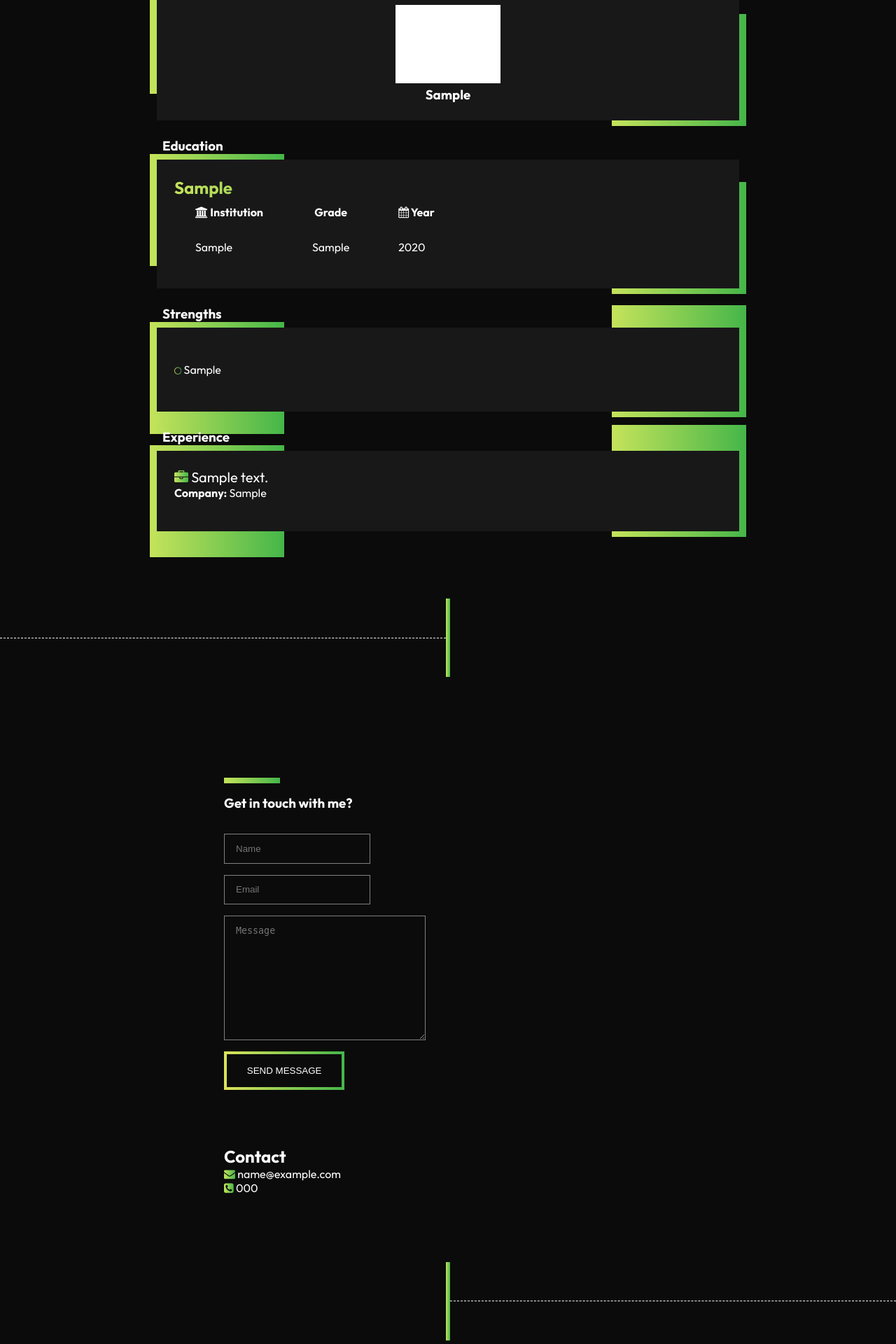
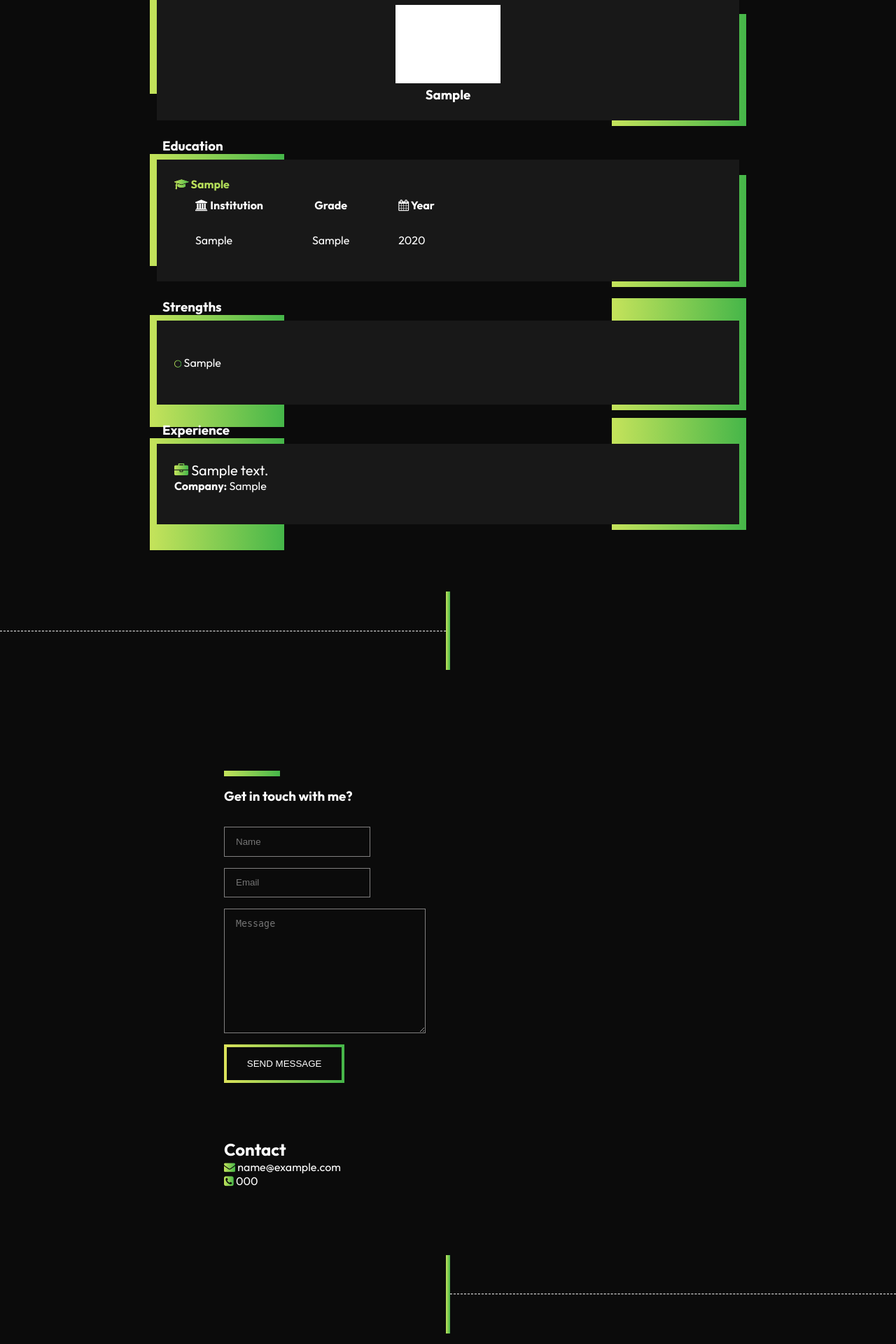
Before and after one commit to dequavious/portfolioWebsite, a Django app: page / in a window 1280 px wide. Shown: the part 4266-6186 px from the top of the page at 70% size. Run offline with Django 3.2, Linux system fonts and the light colour scheme; tables that the repository leaves empty hold one stand-in row (values such as "Sample post"); grey boxes marked "Sample" are stand-in pictures; some libraries are stand-ins or nearby versions.

Commit message:
update font sizes

```diff
--- a/templates/portfolio2/index.html
+++ b/templates/portfolio2/index.html
@@ -196,6 +196,12 @@
             .skillListItem {
                 font-size:small;
             }
+            .design h2 {
+                font-size:small;
+            }
+            th, td {
+                font-size:small;
+            }
         }
 
         /* Small devices (portrait tablets and large phones, 600px and up) */
@@ -207,10 +213,18 @@
               gap: 2rem;
             }
             dt, dd {
-                font-size:medium;
+                white-space: nowrap;
+                font-size:small;
+                overflow: auto;
             }
             .skillListItem {
-                font-size:medium;
+                font-size:small;
+            }
+            .design h2 {
+                font-size:small;
+            }
+            th, td {
+                font-size:small;
             }
         }
 
@@ -221,6 +235,20 @@
               grid-template-columns: repeat(2, 1fr);
               color: white;
               gap: 2rem;
+            }
+            dt, dd {
+                white-space: nowrap;
+                font-size:medium;
+                overflow: auto;
+            }
+            .skillListItem {
+                font-size:medium;
+            }
+            .design h2 {
+                font-size:medium;
+            }
+            th, td {
+                font-size:medium;
             }
         }
 
@@ -639,7 +667,7 @@
             <div class="backgroundR"></div>
             <div class="design">
                 {% for degree in degrees %}
-                    <h2 style="text-align: start;">{{ degree.degree }}</h2>
+                    <h2 style="text-align: start;"><i class="fa fa-graduation-cap" style="white-space: nowrap; background: var(--gradient); -webkit-background-clip: text; -webkit-text-fill-color: transparent;"></i> {{ degree.degree }}</h2>
                     <table style="background: inherit; border: none; display:inline-block; max-width:71vw; overflow: auto;">
                         <tr>
                             <th><i class="fa fa-institution"></i> Institution</th>
```
